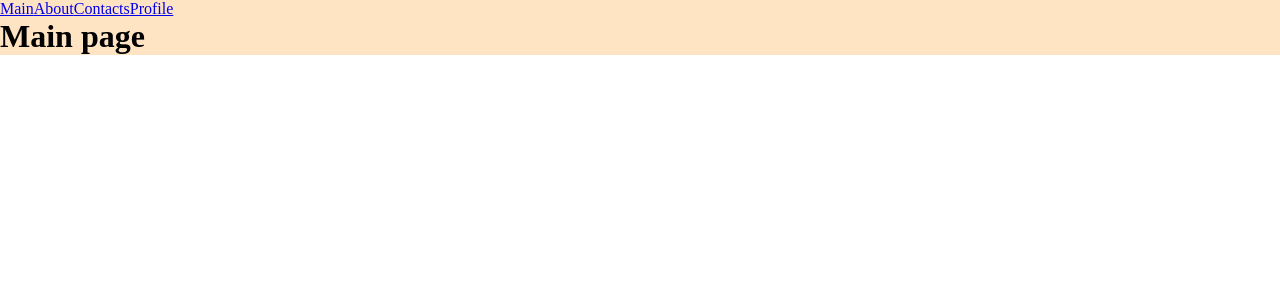
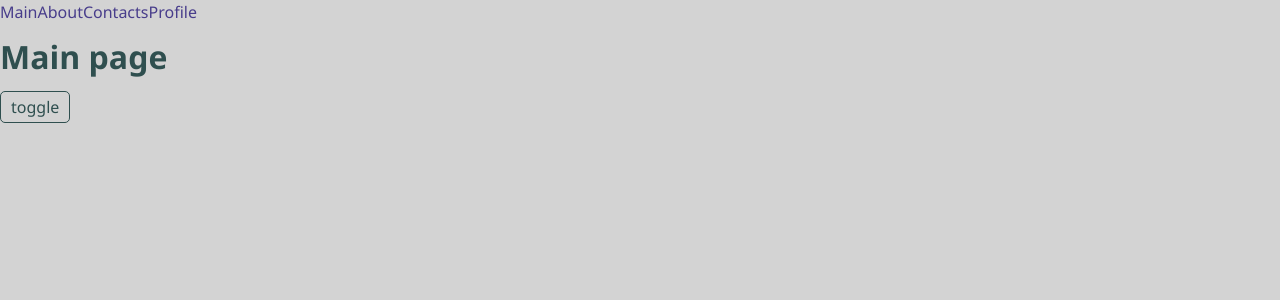
Before and after one commit to gobvoz/blog, a React app: page /main in a window 1280 px wide. Shown: the top 300 px of the page. Built offline with nearby package versions, Linux system fonts and the light colour scheme.

Commit message:
- add `themes`, `theme-context`, `use-theme` custom hook

```diff
--- a/src/app.tsx
+++ b/src/app.tsx
@@ -1,4 +1,4 @@
-import { Suspense } from 'react';
+import { Suspense, useContext, useState } from 'react';
 import { Link, Navigate, Route, Routes } from 'react-router-dom';
 
 import { MainPageLazy } from './components/main-async';
@@ -6,11 +6,15 @@ import { AboutPageLazy } from './components/about-async';
 import { ContactsPageLazy } from './components/contacts-async';
 import { ProfilePageLazy } from './components/profile-async';
 
+import { useTheme } from './theme/use-theme';
+
 import './index.scss';
 
 export const App = () => {
+  const { theme, toggleTheme } = useTheme();
+
   return (
-    <div className="app">
+    <div className={`app ${theme}`}>
       <Link to="/main">Main</Link>
       <Link to="/about">About</Link>
       <Link to="/contacts">Contacts</Link>
@@ -25,6 +29,10 @@ export const App = () => {
           <Route path={'*'} element={<Navigate to={'/main'} replace={true} />} />
         </Routes>
       </Suspense>
+
+      <button className="button" onClick={toggleTheme}>
+        toggle
+      </button>
     </div>
   );
 };
--- a/src/index.scss
+++ b/src/index.scss
@@ -1,9 +1,42 @@
-* {
-  margin: 0;
-  padding: 0;
-  box-sizing: border-box;
+@import './styles/reset.scss';
+
+@import './styles/variables/global.scss';
+@import './styles/themes/light.scss';
+@import './styles/themes/dark.scss';
+
+.app {
+  min-height: 100vh;
+
+  background-color: var(--bg-color);
+  color: var(--text-color);
+
+  font: var(--font-m);
+
+  transition: all 0.3s;
 }
 
-.app {
-  background-color: bisque;
+a {
+  color: var(--link-color);
+  text-decoration: none;
+
+  transition: all 0.3s;
+
+  &:hover {
+    color: var(--link-hover-color);
+  }
 }
+
+button {
+  padding: 3px 10px;
+  color: var(--button-color);
+  background-color: var(--bg-button-color);
+  border: 1px solid var(--border-color);
+  border-radius: var(--border-radius);
+
+  transition: all 0.3s;
+
+  &:hover {
+    color: var(--button-hover-color);
+    background-color: var(--bg-button-hover-color);
+  }
+}
--- a/src/index.tsx
+++ b/src/index.tsx
@@ -1,10 +1,13 @@
 import { render } from 'react-dom';
 import { BrowserRouter } from 'react-router-dom';
 import { App } from './app';
+import ThemeProvider from './theme/theme-provider';
 
 render(
   <BrowserRouter>
-    <App />
+    <ThemeProvider>
+      <App />
+    </ThemeProvider>
   </BrowserRouter>,
   document.getElementById('root'),
 );
--- /dev/null
+++ b/src/styles/reset.scss
@@ -0,0 +1,16 @@
+*,
+*:before,
+*:after {
+  box-sizing: border-box;
+}
+
+body {
+  margin: 0;
+}
+
+input,
+button,
+textarea,
+select {
+  font: inherit;
+}
--- /dev/null
+++ b/src/styles/themes/dark.scss
@@ -0,0 +1,15 @@
+.app.dark {
+  --text-color: lightgray;
+  --link-color: darkslateblue;
+  --link-hover-color: #281d6b;
+
+  --bg-color: gray;
+
+  --button-color: lightgray;
+  --button-hover-color: #f4f4f4;
+  --bg-button-color: transparent;
+  --bg-button-hover-color: lightgray;
+
+  --border-color: darkslategray;
+  --border-radius: 5px;
+}
--- /dev/null
+++ b/src/styles/themes/light.scss
@@ -0,0 +1,15 @@
+.app.light {
+  --text-color: darkslategray;
+  --link-color: darkslateblue;
+  --link-hover-color: #685dab;
+
+  --bg-color: lightgray;
+
+  --button-color: darkslategray;
+  --button-hover-color: #0f2f2f;
+  --bg-button-color: transparent;
+  --bg-button-hover-color: gray;
+
+  --border-color: darkslategray;
+  --border-radius: 5px;
+}
--- /dev/null
+++ b/src/styles/variables/global.scss
@@ -0,0 +1,11 @@
+:root {
+  --font-family: 'Segoe UI', Arial, sans-serif;
+
+  --font-size-m: 16px;
+  --font-line-m: 24px;
+  --font-m: var(--font-size-m) / var(--font-line-m) var(--font-family);
+
+  --font-size-l: 24px;
+  --font-line-l: 32px;
+  --font-l: var(--font-size-l) / var(--font-line-l) var(--font-family);
+}
--- /dev/null
+++ b/src/theme/theme-context.ts
@@ -0,0 +1,14 @@
+import { createContext } from 'react';
+
+export const LOCAL_STORAGE_THEME_KEY = 'theme';
+export enum Theme {
+  LIGHT = 'light',
+  DARK = 'dark',
+}
+
+export interface ThemeContextProps {
+  theme?: Theme;
+  setTheme?: (theme: Theme) => void;
+}
+
+export const ThemeContext = createContext<ThemeContextProps>({});
--- /dev/null
+++ b/src/theme/theme-provider.tsx
@@ -0,0 +1,15 @@
+import { useState, useMemo, FC } from 'react';
+
+import { LOCAL_STORAGE_THEME_KEY, Theme, ThemeContext, ThemeContextProps } from './theme-context';
+
+const defaultTheme = () => (localStorage.getItem(LOCAL_STORAGE_THEME_KEY) as Theme) || Theme.LIGHT;
+
+const ThemeProvider: FC = ({ children }) => {
+  const [theme, setTheme] = useState<Theme>(defaultTheme());
+
+  const defaultProps = useMemo<ThemeContextProps>(() => ({ theme, setTheme }), [theme]);
+
+  return <ThemeContext.Provider value={defaultProps}>{children}</ThemeContext.Provider>;
+};
+
+export default ThemeProvider;
--- /dev/null
+++ b/src/theme/use-theme.ts
@@ -0,0 +1,21 @@
+import { useContext } from 'react';
+import { ThemeContext } from './theme-context';
+
+import { LOCAL_STORAGE_THEME_KEY, Theme } from './theme-context';
+
+interface UseThemeResult {
+  theme: Theme;
+  toggleTheme: () => void;
+}
+
+export const useTheme = (): UseThemeResult => {
+  const { theme, setTheme } = useContext(ThemeContext);
+
+  const toggleTheme = () => {
+    const newTheme = theme === Theme.LIGHT ? Theme.DARK : Theme.LIGHT;
+    setTheme(newTheme);
+    localStorage.setItem(LOCAL_STORAGE_THEME_KEY, newTheme);
+  };
+
+  return { theme, toggleTheme };
+};
```
